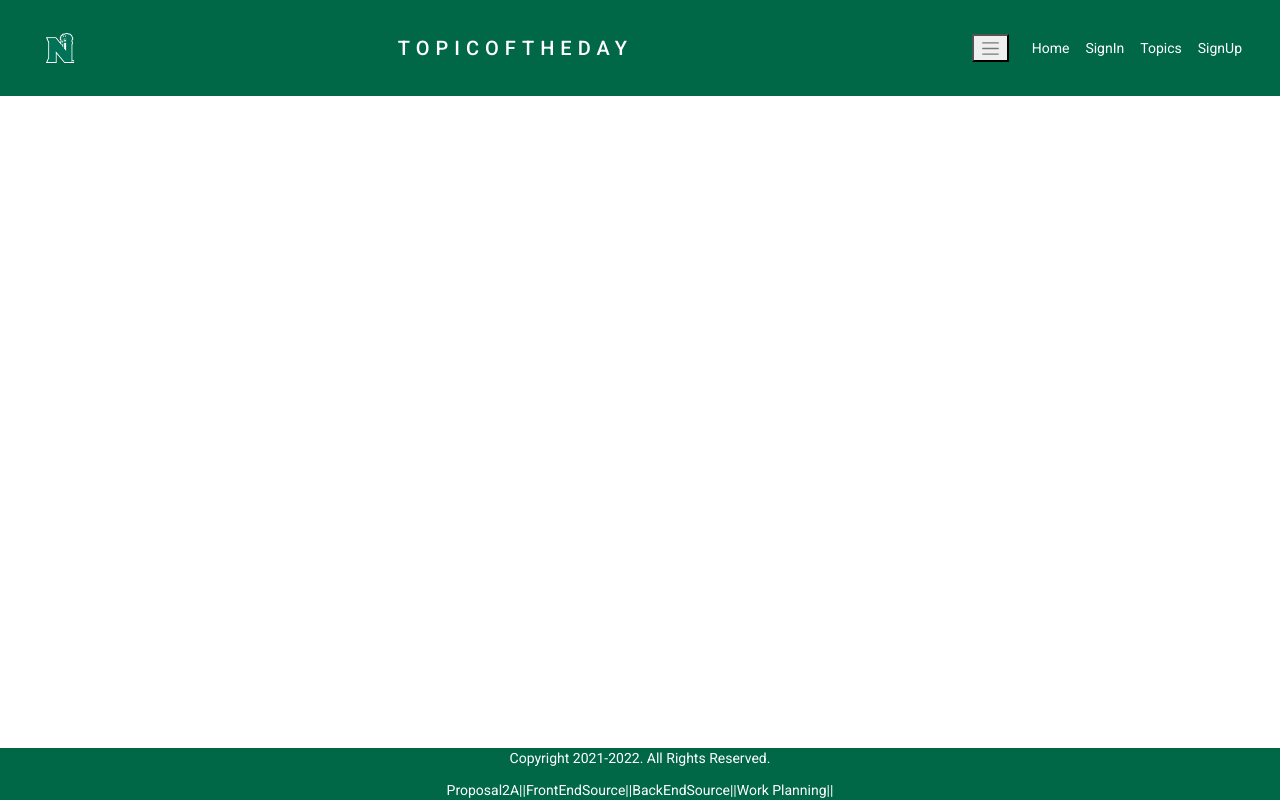
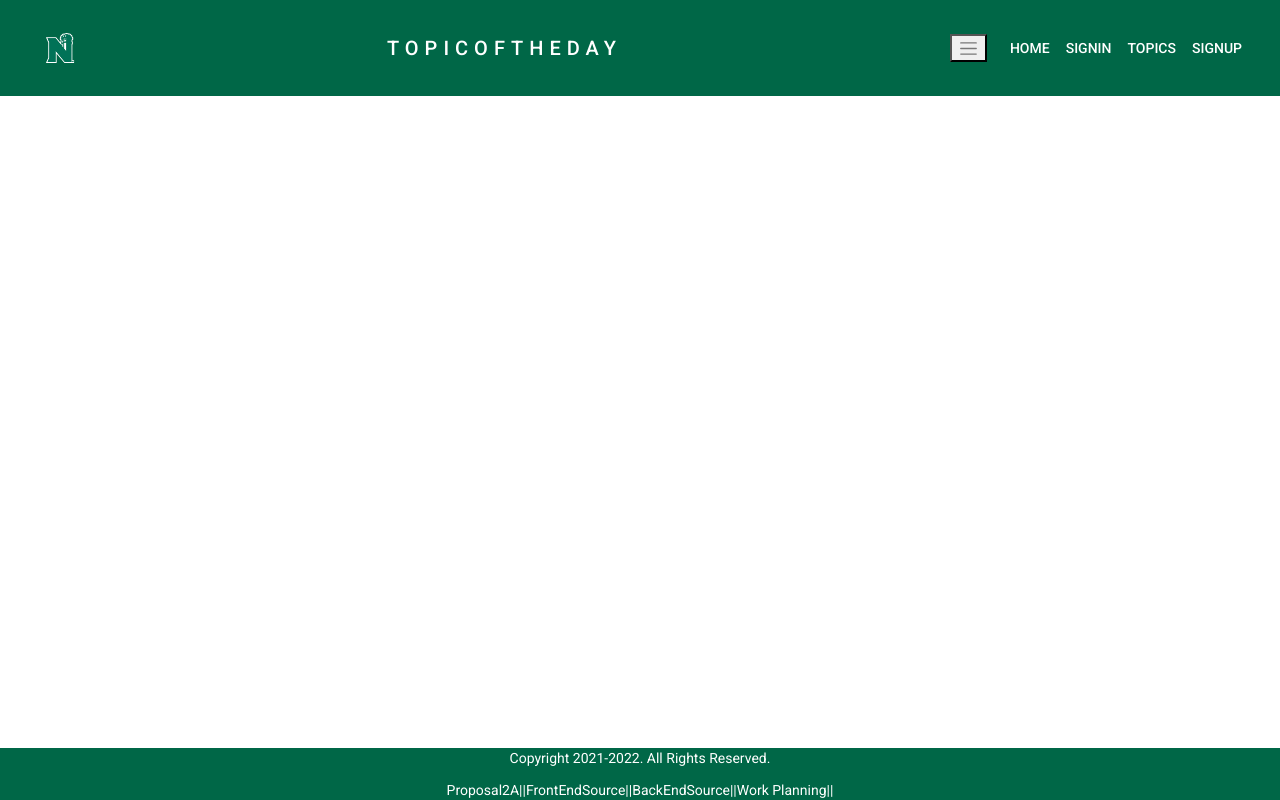
Before and after one commit to Sanjay-13/AngularFrontEnd, an Angular app: page / in a window 1280 px wide. Built offline with nearby package versions, Linux system fonts and the light colour scheme.

Commit message:
Updated header for better accessibility

```diff
--- a/src/app/home/header/header.component.css
+++ b/src/app/home/header/header.component.css
@@ -24,5 +24,7 @@
 
 }
 #navbarSupportedContent a{
-    color:white
+    color:white;
+    font-weight: 500;
+    text-transform: uppercase;
 }
--- a/src/app/home/header/header.component.html
+++ b/src/app/home/header/header.component.html
@@ -2,7 +2,7 @@
     <div class="container-fluid">
             <img src= "assets/images/logo-n.svg" height="30" width="30">
             <a class = "navbar-brand" id= "title">TOPICOFTHEDAY</a>
-            <button type="button" className="navbar-toggler" data-toggle="collapse" data-target="#navbarCollapse" aria-controls="navbarSupportedContent" aria-expanded="false" aria-label="Toggle navigation">
+            <button type="button" className="navbar-toggler collapsed" data-toggle="collapse" data-target="#navbarCollapse" aria-controls="navbarSupportedContent" aria-expanded="true" aria-label="Toggle navigation">
                 <span class="navbar-toggler-icon"></span>
             </button>
     </div>
```
